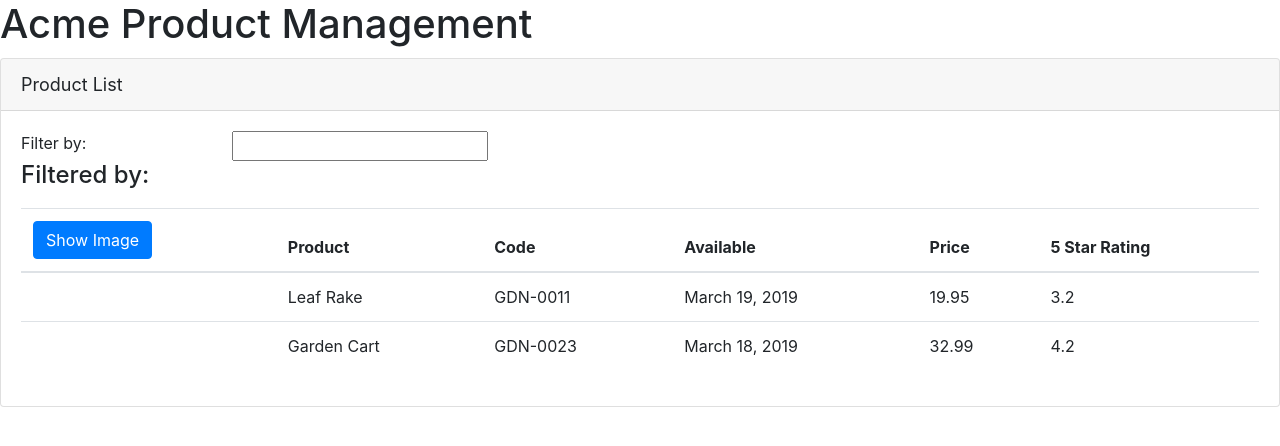
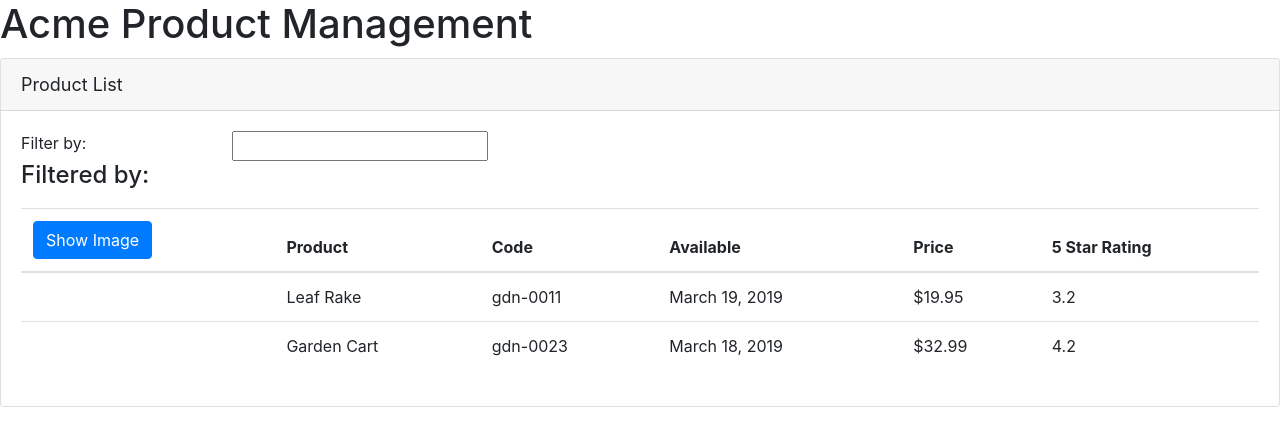
Before and after one commit to andyalmeida/pluralsight-courses-angular, an Angular app in the folder angular_getting_started/: page /welcome in a window 1280 px wide. Shown: the top 446 px of the page. Built offline with nearby package versions, Linux system fonts and the light colour scheme.

Commit message:
Use pipes

```diff
--- a/angular_getting_started/src/app/products/product-list.component.html
+++ b/angular_getting_started/src/app/products/product-list.component.html
@@ -38,9 +38,9 @@
                 [style.margin.px]='imageMargin' />
             </td>
             <td>{{ product.productName }}</td>
-            <td>{{ product.productCode }}</td>
+            <td>{{ product.productCode | lowercase }}</td>
             <td>{{ product.releaseDate }}</td>
-            <td>{{ product.price }}</td>
+            <td>{{ product.price | currency:'USD':'symbol':'2.2-2' }}</td>
             <td>{{ product.starRating }}</td>
           </tr>
         </tbody>
```
